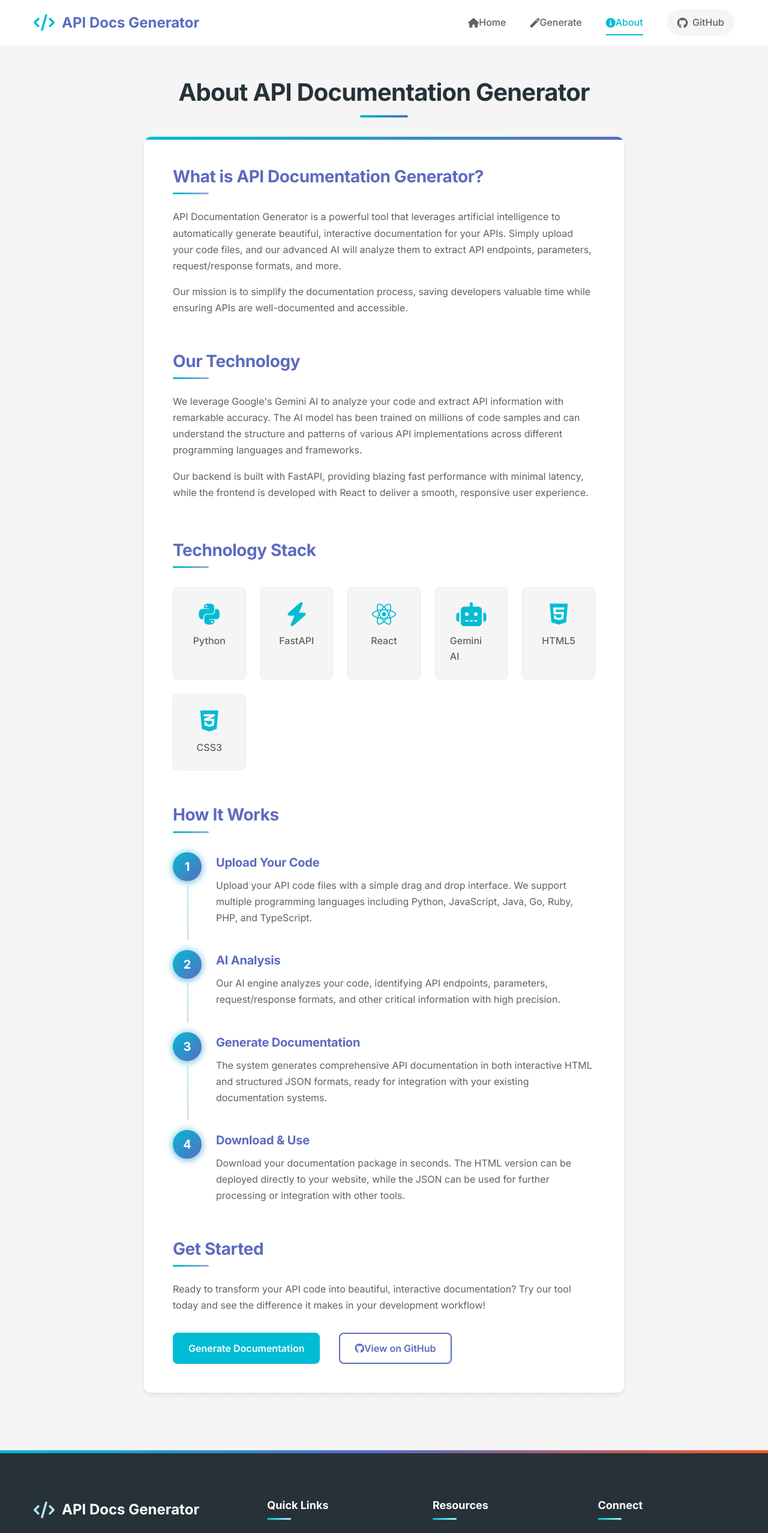
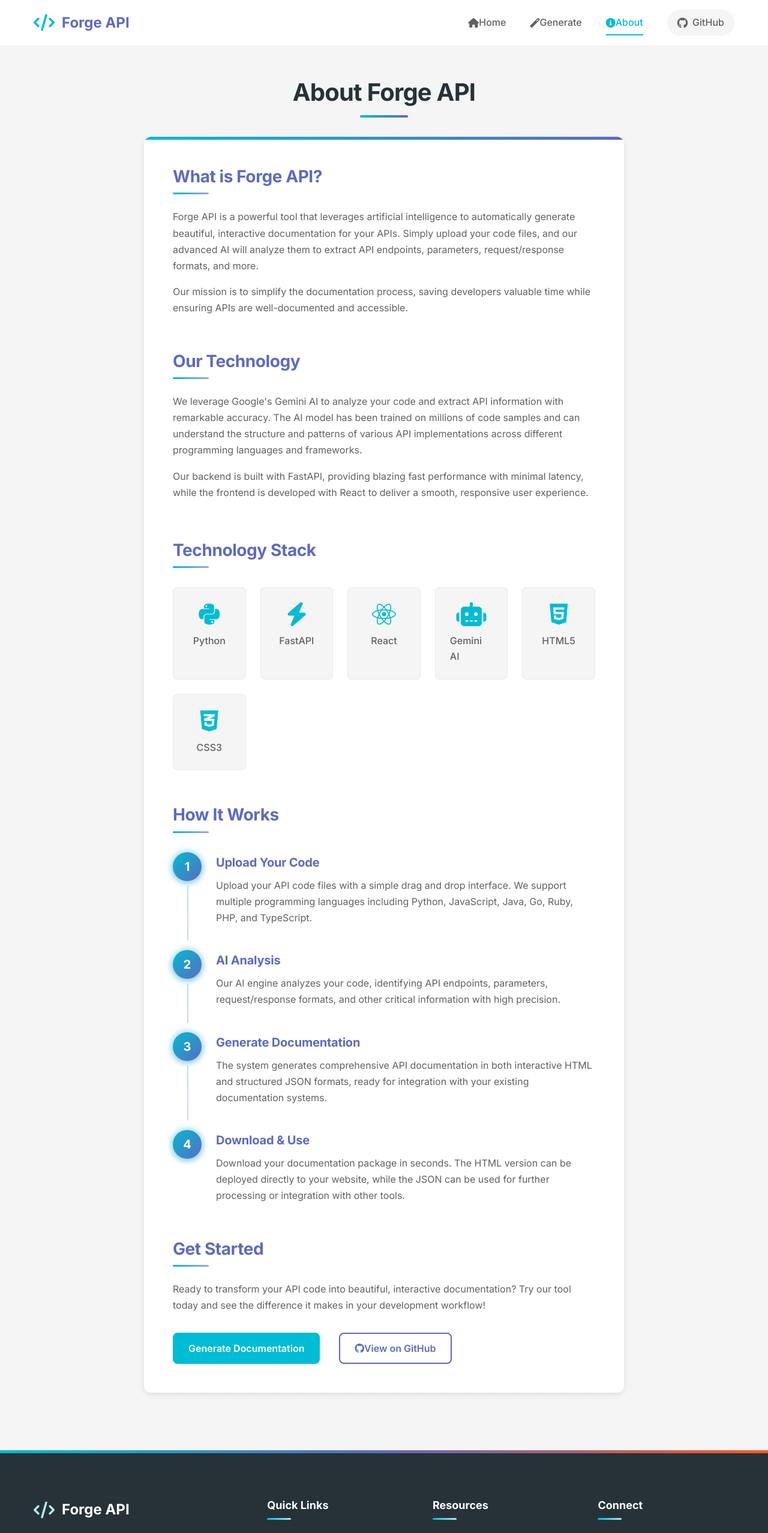
Before and after one commit to dixisouls/api-doc, a React (Create React App) app in the folder frontend/: page /about in a window 1280 px wide. Shown: the top 2556 px of the page at 60% size. Built offline with nearby package versions, Linux system fonts and the light colour scheme; no server answers.

Commit message:
Frotend naming changes

```diff
--- a/frontend/src/components/About.js
+++ b/frontend/src/components/About.js
@@ -6,13 +6,13 @@
   return (
     <div className="about-page">
       <div className="container">
-        <h1 className="page-title">About API Documentation Generator</h1>
+        <h1 className="page-title">About Forge API</h1>
 
         <div className="about-content">
           <section className="about-section">
-            <h2>What is API Documentation Generator?</h2>
+            <h2>What is Forge API?</h2>
             <p>
-              API Documentation Generator is a powerful tool that leverages
+              Forge API is a powerful tool that leverages
               artificial intelligence to automatically generate beautiful,
               interactive documentation for your APIs. Simply upload your code
               files, and our advanced AI will analyze them to extract API
--- a/frontend/src/components/Footer.js
+++ b/frontend/src/components/Footer.js
@@ -13,7 +13,7 @@
           <div className="footer-brand">
             <Link to="/" className="footer-logo">
               <i className="fas fa-code"></i>
-              <span>API Docs Generator</span>
+              <span>Forge API</span>
             </Link>
             <p className="footer-tagline">
               Transform your code into beautiful, interactive API documentation
@@ -109,7 +109,7 @@
 
         <div className="footer-bottom">
           <p className="footer-copyright">
-            &copy; {currentYear} API Documentation Generator | Created with{" "}
+            &copy; {currentYear} Forge API | Created with{" "}
             <i className="fas fa-heart" style={{ color: "#ff5722" }}></i> by
             <a
               href="https://divyapanchal.com/"
--- a/frontend/src/components/Navbar.js
+++ b/frontend/src/components/Navbar.js
@@ -42,7 +42,7 @@
         <div className="navbar-content">
           <Link to="/" className="navbar-brand" onClick={closeMenu}>
             <i className="fas fa-code"></i>
-            <span>API Docs Generator</span>
+            <span>Forge API</span>
           </Link>
 
           <div className="navbar-menu-toggle" onClick={toggleMenu}>
```
